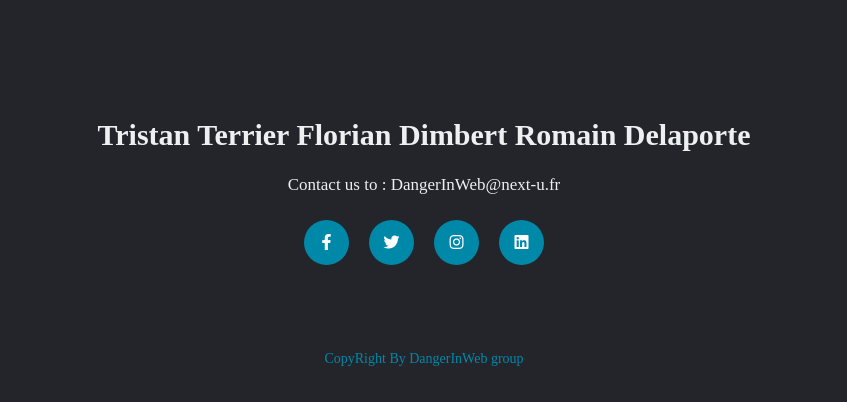
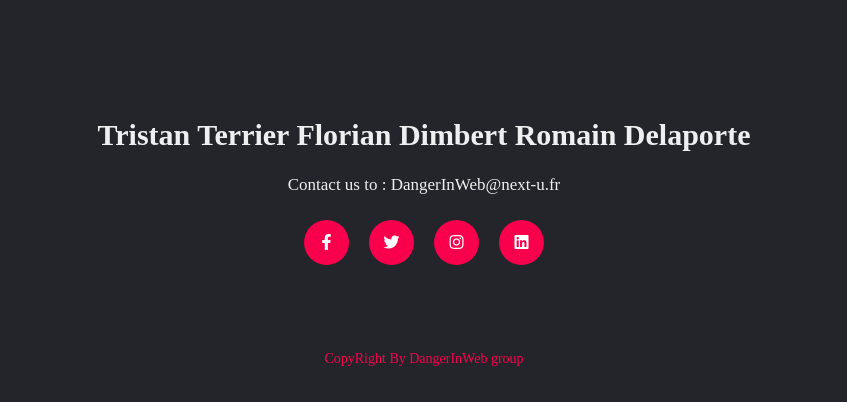
Before and after one commit to TristanTerrier/HTML-code, a plain HTML site: page src/HomePage/HomePage.html in a window 1280 px wide. Shown: the part 1018-1420 px from the top of the page, without its empty margins (216-1063 px from the left). Drawn offline with Linux system fonts and the light colour scheme.

Commit message:
home page red

```diff
--- a/src/HomePage/HomePage.css
+++ b/src/HomePage/HomePage.css
@@ -189,7 +189,7 @@ footer p:nth-child(2) {
     display: flex;
     align-items: center;
     justify-content: center;
-    background: #0088a9;
+    background: #f9004d;
     color: white;
     border-radius: 50%;
     margin: 22px 10px;
@@ -201,7 +201,7 @@ footer p:nth-child(2) {
 }
 .end {
     position: absolute;
-    color: #0088a9;
+    color: #f9004d;
     bottom: 35px;
     font-size: 14px;
 }
```
